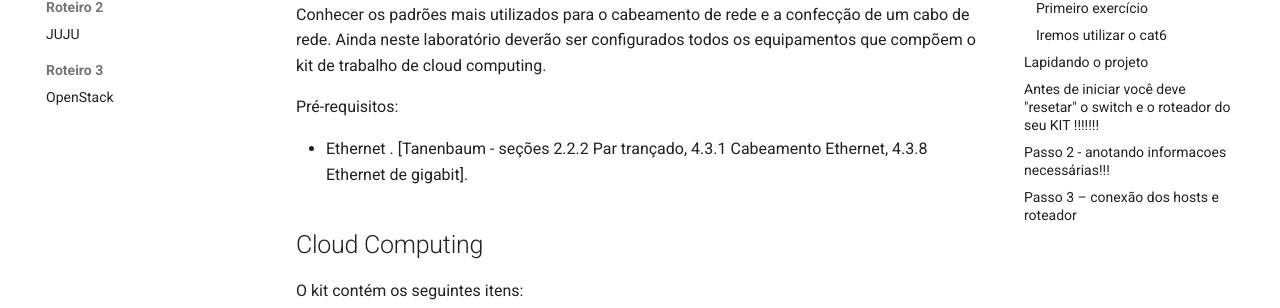
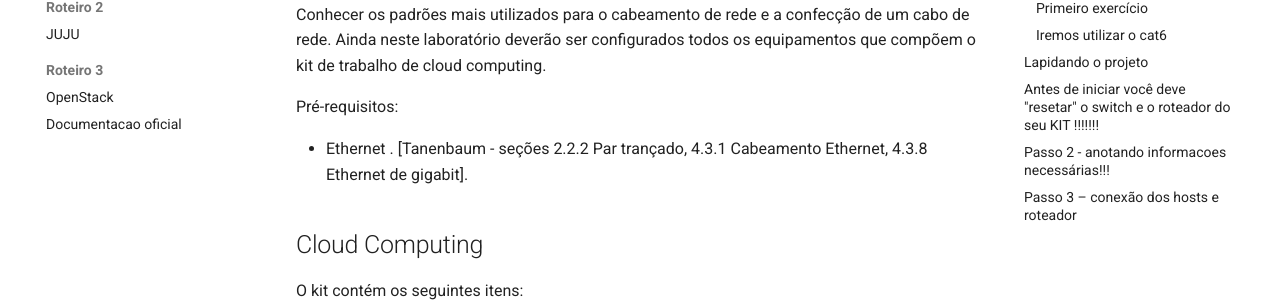
Before and after one commit to Insper/computacao-nuvem, an MkDocs documentation site: the page built from docs/roteiros/0.Cabeamento.md, in a window 1280 px wide. Shown: the part 277-585 px from the top of the page. Built offline with MkDocs 1.6.1 and Material for MkDocs 9.7.7, drawn with Linux system fonts in a browser that asks for light colours; nearby versions of some CDN libraries; comment, search, counter and statistics services are not loaded.

Commit message:
doc openstack config

```diff
--- a/mkdocs.yml
+++ b/mkdocs.yml
@@ -210,7 +210,7 @@ nav:
       - JUJU: roteiros/2.Deployment.md
     - Roteiro 3:
       - OpenStack:  roteiros/3.Private_Cloud_Stack.md
-  #  - Documentacao oficial: roteiros/README-openstackBase.md
+      - Documentacao oficial: roteiros/README-openstackBase.md
   #- Roteiro 4:
   #  - SLA, DR e IaC: roteiros/4.IaC.md
   #- Roteiro 5:
```
